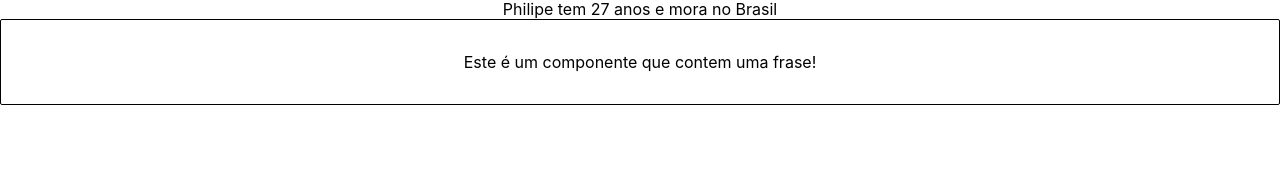
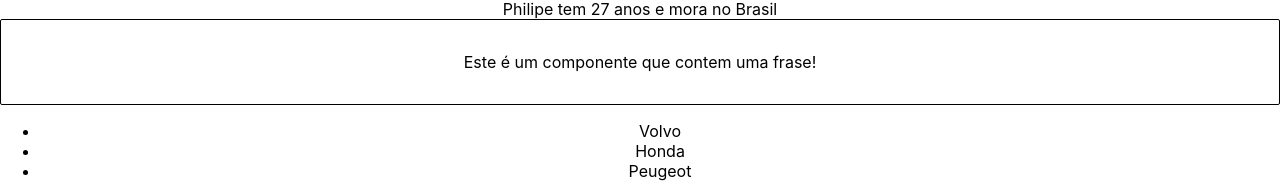
Before and after one commit to PhilipeeX/react-first-app, a React (Create React App) app: page / in a window 1280 px wide. Shown: the part 713-907 px from the top of the page. Before the commit the page ends 818 px from the top, so only its background shows below. Built offline with nearby package versions, Linux system fonts and the light colour scheme.

Commit message:
feat(Fragment): Creates components with fragment

```diff
--- a/src/App.js
+++ b/src/App.js
@@ -3,6 +3,7 @@
 import SayMyName from "./components/SayMyName";
 import Pessoa from "./components/Pessoa";
 import Frase from "./components/Frase";
+import List from "./components/List";
 
 function App() {
   const philipe = 'Philipe'
@@ -26,6 +27,8 @@
 
       <Pessoa nome={philipe} idade={27} pais={"Brasil"}/>
       <Frase />
+
+      <List />
     </div>
   );
 }
--- /dev/null
+++ b/src/components/Item.js
@@ -0,0 +1,9 @@
+function Item({marca}) {
+  return(
+    <>
+      <li>{marca}</li>
+    </>
+  )
+}
+
+export default Item;
--- /dev/null
+++ b/src/components/List.js
@@ -0,0 +1,15 @@
+import Item from './Item'
+
+function List() {
+  return(
+    <>
+      <ul>
+        <Item marca="Volvo"/>
+        <Item marca="Honda"/>
+        <Item marca="Peugeot"/>
+      </ul>
+    </>
+  )
+}
+
+export default List;
```
